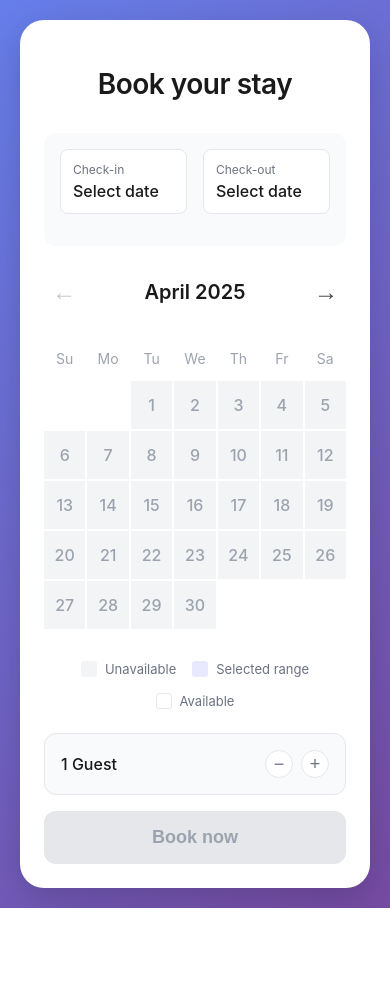
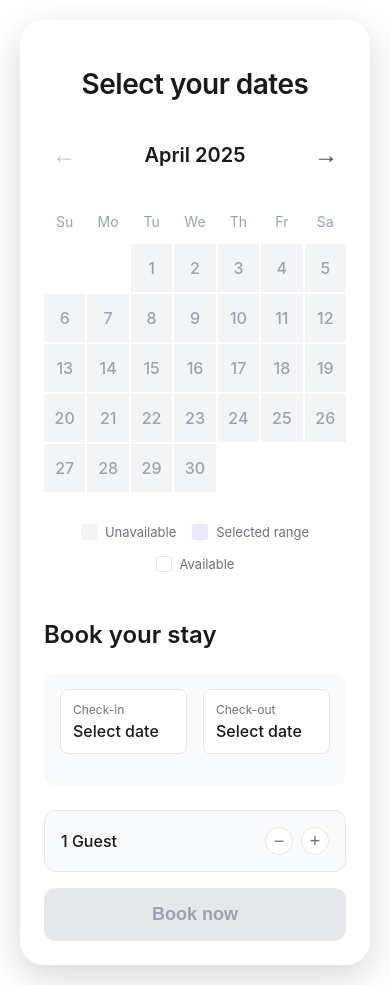
Before and after one commit to brunaaurora/airbnb-booking-system, a plain HTML site: page index.html in a window 390 px wide. Before the commit the page ends 908 px from the top, so only its background shows below. Drawn offline with Linux system fonts and the light colour scheme.

Commit message:
Update index.html

```diff
--- a/index.html
+++ b/index.html
@@ -12,7 +12,7 @@
         body {
             margin: 0;
             padding: 20px;
-            background: linear-gradient(135deg, #667eea 0%, #764ba2 100%);
+            background: transparent;
             min-height: 100vh;
             display: flex;
             align-items: center;
@@ -22,11 +22,24 @@
 
         .booking-container {
             width: 100%;
-            max-width: 360px;
-            padding: 24px;
+            max-width: 1000px;
+            padding: 32px;
             background-color: #fff;
             border-radius: 24px;
             box-shadow: 0 12px 36px rgba(0, 0, 0, 0.16);
+            display: flex;
+            gap: 40px;
+        }
+
+        .calendar-section {
+            flex: 1;
+            min-width: 400px;
+        }
+
+        .booking-section {
+            flex: 0 0 360px;
+            display: flex;
+            flex-direction: column;
         }
 
         .title {
@@ -438,28 +451,40 @@
         .hidden {
             display: none;
         }
+
+        /* Responsive design for mobile */
+        @media (max-width: 768px) {
+            .booking-container {
+                flex-direction: column;
+                max-width: 400px;
+                min-width: unset;
+                gap: 24px;
+                padding: 24px;
+            }
+
+            .calendar-section {
+                min-width: unset;
+            }
+
+            .booking-section {
+                flex: none;
+            }
+
+            .calendar-day {
+                height: 48px;
+            }
+
+            .calendar-grid {
+                gap: 2px;
+            }
+        }
     </style>
 </head>
 <body>
     <div class="booking-container">
-        <!-- Calendar Screen -->
-        <div id="calendar-screen">
-            <h2 class="title">Book your stay</h2>
-
-            <!-- Date selection UI -->
-            <div class="date-selector">
-                <div class="date-inputs">
-                    <div class="date-input" id="checkin-input">
-                        <div class="date-label">Check-in</div>
-                        <div class="date-value" id="checkin-value">Select date</div>
-                    </div>
-                    <div class="date-input" id="checkout-input">
-                        <div class="date-label">Check-out</div>
-                        <div class="date-value" id="checkout-value">Select date</div>
-                    </div>
-                </div>
-                <div class="nights-display" id="nights-display"></div>
-            </div>
+        <!-- Calendar Section -->
+        <div class="calendar-section">
+            <h2 class="title">Select your dates</h2>
 
             <!-- Month navigation -->
             <div class="month-navigation">
@@ -494,6 +519,28 @@
                     <span class="legend-text">Available</span>
                 </div>
             </div>
+        </div>
+
+        <!-- Booking Section -->
+        <div class="booking-section">
+            <!-- Calendar Screen -->
+            <div id="calendar-screen">
+                <h3 style="font-size: 24px; font-weight: 600; color: #1a1a1a; margin-bottom: 24px; margin-top: 0;">Book your stay</h3>
+
+                <!-- Date selection UI -->
+                <div class="date-selector">
+                    <div class="date-inputs">
+                        <div class="date-input" id="checkin-input">
+                            <div class="date-label">Check-in</div>
+                            <div class="date-value" id="checkin-value">Select date</div>
+                        </div>
+                        <div class="date-input" id="checkout-input">
+                            <div class="date-label">Check-out</div>
+                            <div class="date-value" id="checkout-value">Select date</div>
+                        </div>
+                    </div>
+                    <div class="nights-display" id="nights-display"></div>
+                </div>
 
                 <!-- Guest selector -->
                 <div class="guest-selector">
@@ -525,7 +572,7 @@
 
             <!-- Details Screen -->
             <div id="details-screen" class="hidden">
-            <h2 class="title">Complete your booking</h2>
+                <h3 style="font-size: 24px; font-weight: 600; color: #1a1a1a; margin-bottom: 24px; margin-top: 0;">Complete booking</h3>
 
                 <!-- Booking summary -->
                 <div class="booking-summary">
@@ -546,7 +593,7 @@
 
                 <!-- Price breakdown -->
                 <div class="booking-summary">
-                <h3 style="font-size: 18px; font-weight: 600; color: #1a1a1a; margin-top: 0; margin-bottom: 12px;">Price breakdown</h3>
+                    <h4 style="font-size: 18px; font-weight: 600; color: #1a1a1a; margin-top: 0; margin-bottom: 12px;">Price breakdown</h4>
                     <div id="price-breakdown"></div>
                     <div class="price-total" style="margin-top: 16px; padding-top: 16px;">
                         <span style="color: #1a1a1a;" id="breakdown-total-label">Total (0 nights)</span>
@@ -593,6 +640,7 @@
                         </button>
                     </div>
                 </form>
+            </div>
         </div>
     </div>
 
@@ -813,7 +861,8 @@
                 dayElement.className = 'calendar-day';
 
                 if (!dayInfo.date) {
-                    dayElement.style.minHeight = '48px';
+                    const isMobile = window.innerWidth <= 768;
+                    dayElement.style.minHeight = isMobile ? '48px' : '60px';
                     calendarGrid.appendChild(dayElement);
                     return;
                 }
@@ -1049,6 +1098,11 @@
 
         // Initialize the app
         updateUI();
+
+        // Handle window resize
+        window.addEventListener('resize', () => {
+            renderCalendar(); // Re-render calendar on resize
+        });
     </script>
 </body>
 </html>
```
Lines whose indentation alone changed are shown as unchanged.
